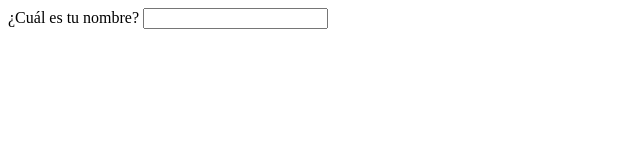
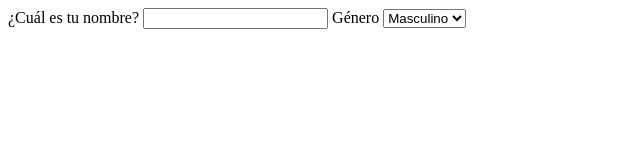
Before and after one commit to Alexvacan/Proyecto-Bot-2.0, a website: page index.html in a window 1280 px wide. Shown: the whole page, without its empty margins (0-640 px from the left). Drawn offline with Linux system fonts and the light colour scheme.

Commit message:
Implementacion del saludador por genero

```diff
--- a/index.html
+++ b/index.html
@@ -3,3 +3,9 @@
     <form id="saludar-form">
       <label for="nombre">¿Cuál es tu nombre?</label>
       <input type="text" id="nombre" />
+
+      <label for="genero">Género</label>
+      <select name="generos" id="generos">
+        <option value="masculino">Masculino</option>
+        <option value="femenino">Femenino</option>
+      </select>
```
